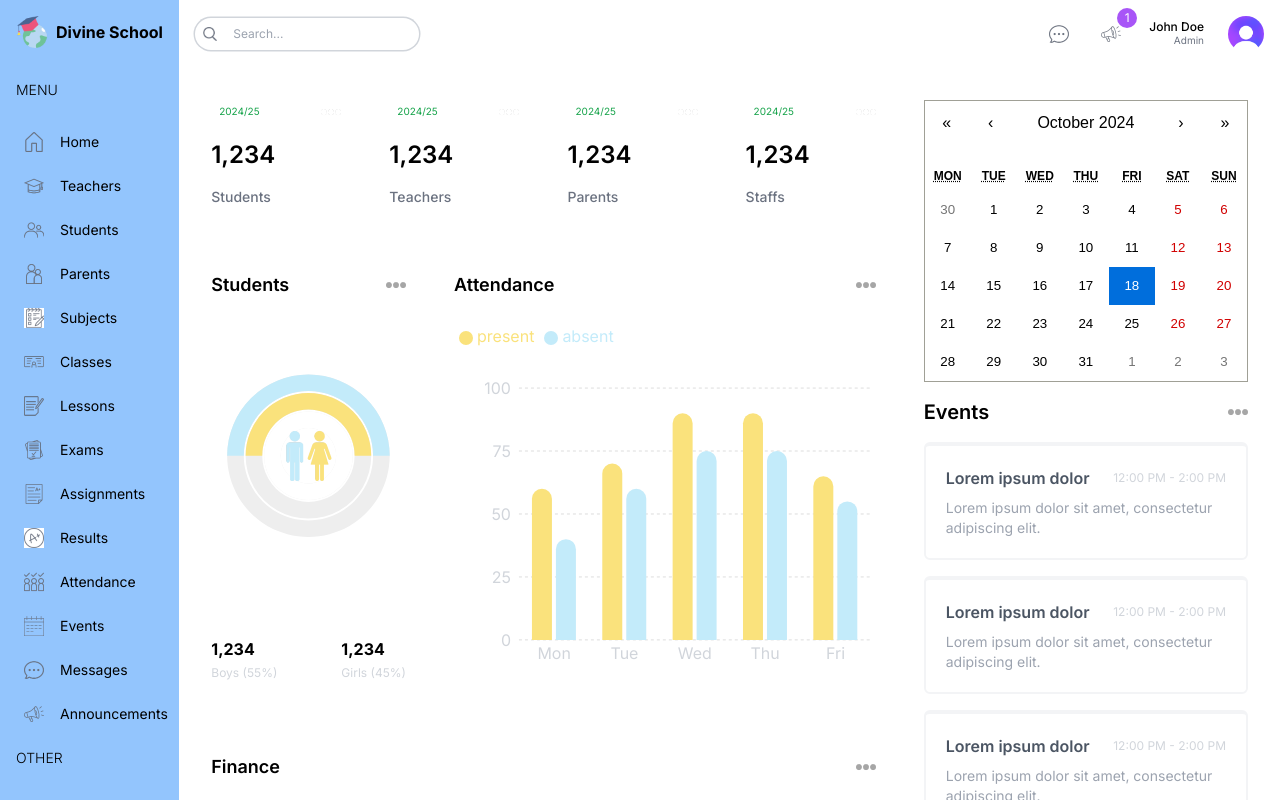
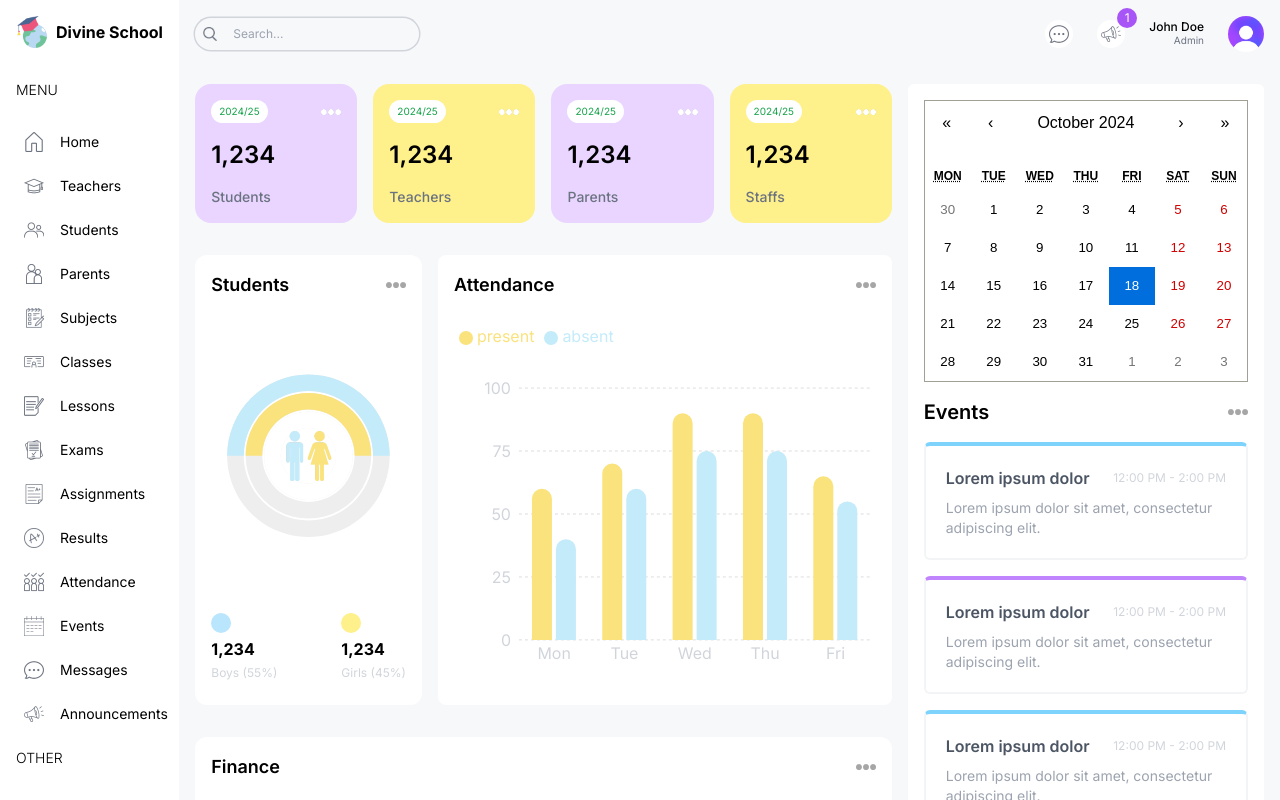
Before and after one commit to Surya-KF/SchoolManagementDashBoard, a Next.js app in the folder Frontend/: page /admin in a window 1280 px wide. Shown: the top 800 px of the page. Built offline with nearby package versions, Linux system fonts and the light colour scheme.

Commit message:
Minor Changes.

```diff
--- a/Frontend/src/app/(dashboard)/layout.tsx
+++ b/Frontend/src/app/(dashboard)/layout.tsx
@@ -11,7 +11,7 @@ export default function DashboardLayout({
   return (
     <div className="h-fit flex">
       {/* LEFT */}
-      <div className="w-[14%] md:w-[8%] lg:w-[16%] xl:w-[14%] bg-blue-300 p-4">
+      <div className="w-[14%] md:w-[8%] lg:w-[16%] xl:w-[14%] bg-[blu] p-4">
         <Link
           href="/"
           className="flex items-center justify-center lg:justify-start gap-2"
@@ -22,7 +22,7 @@ export default function DashboardLayout({
         <Menu />
       </div>
       {/* RIGHT */}
-      <div className="w-[86%] md:w-[92%] lg:w-[84%] xl:w-[86%] bg-[white] overflow-auto flex flex-col">
+      <div className="w-[86%] md:w-[92%] lg:w-[84%] xl:w-[86%] bg-[#F7F8FA] overflow-scroll flex flex-col">
         <Navbar />
         {children}
       </div>
--- a/Frontend/src/components/CountChart.tsx
+++ b/Frontend/src/components/CountChart.tsx
@@ -58,12 +58,12 @@ const CountChart = () => {
       {/* BOTTOM */}
       <div className="flex justify-center gap-16">
         <div className="flex flex-col gap-1">
-          <div className="w-5 h-5 bg-lamaSky rounded-full" />
+          <div className="w-5 h-5 bg-sky-200 rounded-full" />
           <h1 className="font-bold">1,234</h1>
           <h2 className="text-xs text-gray-300">Boys (55%)</h2>
         </div>
         <div className="flex flex-col gap-1">
-          <div className="w-5 h-5 bg-lamaYellow rounded-full" />
+          <div className="w-5 h-5 bg-yellow-200 rounded-full" />
           <h1 className="font-bold">1,234</h1>
           <h2 className="text-xs text-gray-300">Girls (45%)</h2>
         </div>
--- a/Frontend/src/components/EventCalendar.tsx
+++ b/Frontend/src/components/EventCalendar.tsx
@@ -44,7 +44,7 @@ const EventCalendar = () => {
       <div className="flex flex-col gap-4">
         {events.map((event) => (
           <div
-            className="p-5 rounded-md border-2 border-gray-100 border-t-4 odd:border-t-lamaSky even:border-t-lamaPurple"
+            className="p-5 rounded-md border-2 border-gray-100 border-t-4 odd:border-t-sky-300 even:border-t-purple-400"
             key={event.id}
           >
             <div className="flex items-center justify-between">
--- a/Frontend/src/components/UserCard.tsx
+++ b/Frontend/src/components/UserCard.tsx
@@ -2,7 +2,7 @@ import Image from "next/image";
 
 const UserCard = ({ type }: { type: string }) => {
   return (
-    <div className="rounded-2xl odd:bg-lamaPurple even:bg-lamaYellow p-4 flex-1 min-w-[130px]">
+    <div className="rounded-2xl odd:bg-purple-200 even:bg-yellow-200 p-4 flex-1 min-w-[130px]">
       <div className="flex justify-between items-center">
         <span className="text-[10px] bg-white px-2 py-1 rounded-full text-green-600">
           2024/25
```
